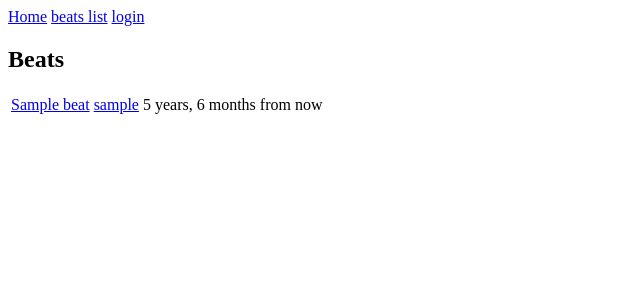
After one commit to noobiept/drum_machine, a Django app: page /beats_list in a window 1280 px wide. The commit adds this page. Shown: the top 300 px of the page, without its empty margins (0-640 px from the left). Run offline with Django 3.2, Linux system fonts and the light colour scheme; tables that the repository leaves empty hold one stand-in row (values such as "Sample post").

Commit message:
- add a beats list, where it shows all the beats created

```diff
--- a/drum_machine/urls.py
+++ b/drum_machine/urls.py
@@ -9,6 +9,7 @@ urlpatterns = patterns('',
     url( r'^beat/(?P<beatId>\w+)$', 'drum_machine.views.open_beat', name= 'open_beat' ),
     url( r'^save_beat$', 'drum_machine.views.save_beat', name= 'save_beat' ),
     url( r'^load_beats$', 'drum_machine.views.load_beats', name= 'load_beats' ),
+    url( r'^beats_list$', 'drum_machine.views.beats_list', name= 'beats_list' ),
 
     url( r'^accounts/', include( 'accounts.urls', namespace= 'accounts', app_name= 'accounts' ) ),
 
--- a/drum_machine/views.py
+++ b/drum_machine/views.py
@@ -81,3 +81,14 @@ def load_beats( request ):
 
     else:
         return HttpResponseBadRequest( 'Only post requests.' )
+
+
+def beats_list( request ):
+
+    allBeats = Beat.objects.order_by( '-date_created' )
+
+    context = {
+        'beats': allBeats
+    }
+
+    return render( request, 'beats_list.html', context )
--- a/templates/base.html
+++ b/templates/base.html
@@ -13,6 +13,7 @@
 
 <div id="Menu">
     <a href="{% url 'home' %}">Home</a>
+    <a href="{% url 'beats_list' %}">beats list</a>
 
     {% if user.is_authenticated %}
         <a href="{% url 'accounts:user_page' user.username %}">{{ user.username }}</a>
--- /dev/null
+++ b/templates/beats_list.html
@@ -0,0 +1,21 @@
+{% extends 'base.html' %}
+{% load humanize %}
+
+{% block content %}
+
+<h2>Beats</h2>
+
+{% if beats %}
+    <table>
+        {% for beat in beats %}
+            <tr>
+                <td><a href="{{ beat.get_url }}">{{ beat.name }}</a></td>
+                <td><a href="{{ beat.user.get_url }}">{{ beat.user }}</a></td>
+                <td>{{ beat.date_created|naturaltime }}</td>
+            </tr>
+        {% endfor %}
+    </table>
+{% else %}
+    <p>No beats yet.</p>
+{% endif %}
+{% endblock %}
```
Also changed, not shown: templates/accounts/user_page.html (+6 -3 lines).
